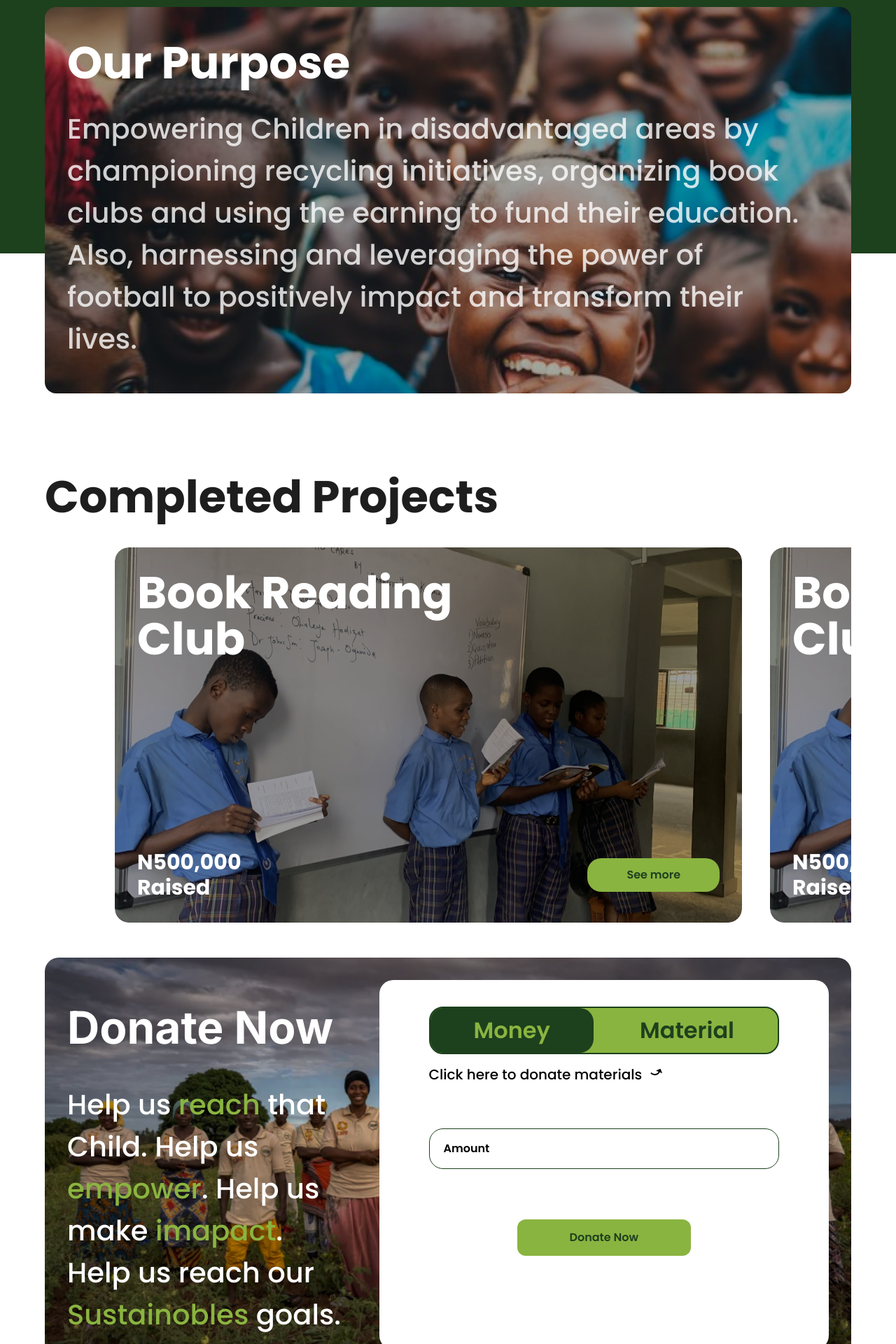
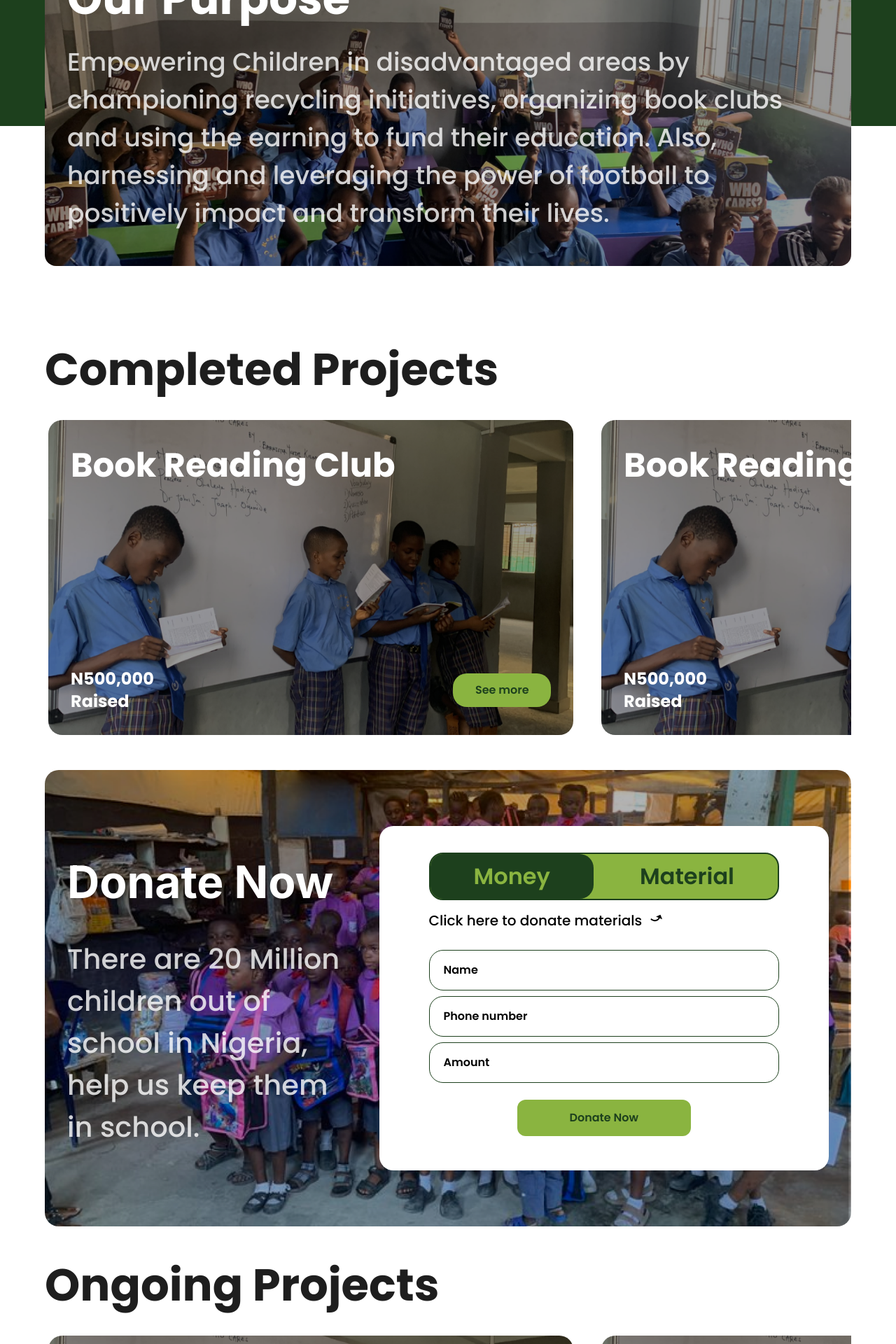
Before and after one commit to onfranciis/sustainobles, a Next.js app: page / in a window 1280 px wide. Shown: the part 880-2800 px from the top of the page at 70% size. Built offline with nearby package versions, Linux system fonts and the light colour scheme.

Commit message:
fix: update landing page to requested changes

```diff
--- a/src/app/globals.css
+++ b/src/app/globals.css
@@ -19,6 +19,7 @@ body {
   font-size: 16px;
   font-weight: 500;
   margin: 0 auto;
+  scroll-behavior: smooth;
 }
 
 @layer components {
--- a/src/components/landingPage/Five.tsx
+++ b/src/components/landingPage/Five.tsx
@@ -9,7 +9,7 @@ const Five = () => {
       >
         Ongoing Projects
       </p>
-      <div className="flex overflow-x-auto gap-10 pb-2 px-[100px] -md:px-[50px]">
+      <div className="flex overflow-x-auto gap-10 pb-2 px-[5px] -md:px-[50px]">
         <ProjectCard />
         <ProjectCard />
         <ProjectCard />
--- a/src/components/landingPage/Four.tsx
+++ b/src/components/landingPage/Four.tsx
@@ -4,17 +4,17 @@ import DonateCard from "./donateCard/DonateCard";
 const Four = () => {
   return (
     <div className="px-16 -md:px-12 -sm:px-8 -xs:px-5 py-5 bg-white pb-9">
-      <div className="flex -xl:flex-col items-center justify-center gap-11 p-8  bg-[url('/landing-four.png')] bg-no-repeat bg-center bg-cover rounded-[20px] ">
+      <div className="flex -xl:flex-col items-center justify-center gap-11 p-8 py-20  bg-[url('/landing-five.png')] bg-no-repeat bg-center bg-cover bg-fixed rounded-[20px] ">
         <div className=" max-w-[497px]">
-          <p className="mb-8 text-[64px] -lg:text-[52px] -md:text-[40px] font-bold">Donate Now</p>
+          <p className="mb-8 text-[64px] -lg:text-[52px] -md:text-[40px] font-bold">
+            Donate Now
+          </p>
 
-          <p className={`${poppins.className} text-[40px] -lg:text-4xl -md:text-2xl leading-normal`}>
-            Help us <span className="text-secondary">reach </span>
-            that Child. Help us <span className="text-secondary">empower</span>.
-            Help us make
-            <span className="text-secondary"> imapact</span>. Help us reach our{" "}
-            <span className="text-secondary">Sustainobles </span>
-            goals.
+          <p
+            className={`${poppins.className} text-[40px] -lg:text-4xl -md:text-2xl leading-normal opacity-80`}
+          >
+            There are 20 Million children out of school in Nigeria, help us keep
+            them in school.
           </p>
         </div>
 
--- a/src/components/landingPage/One.tsx
+++ b/src/components/landingPage/One.tsx
@@ -1,15 +1,11 @@
 const One = () => {
   return (
-    <div className=" pt-20 px-[100px] -md:px-[50px] -sm:px-7 -xs:px-4 pb-28 bg-[url('/landing-one.png')] bg-no-repeat bg-center bg-cover">
+    <div className=" pt-20 px-[100px] -md:px-[50px] -sm:px-7 -xs:px-4 pb-28 bg-[url('/landing-one.png')] bg-no-repeat bg-center bg-fixed bg-cover">
       <p className="text-8xl -lg:text-[80px] -md:text-6xl -xs:text-5xl font-bold max-w-[830px]">
         Reaching the
         <span className="text-secondary"> Sustainobles </span>
         Goal One Project at a Time.
       </p>
-
-      <button className="btn border-4 border-secondary text-2xl font-semibold text-secondary mt-[28px] px-40 -md:px-28 -xs:px-24 rounded-[20px]">
-        Come Join Us
-      </button>
     </div>
   );
 };
--- a/src/components/landingPage/ProjectCard.tsx
+++ b/src/components/landingPage/ProjectCard.tsx
@@ -3,16 +3,18 @@ import { poppins } from "./Two";
 const ProjectCard = () => {
   return (
     <div
-      className={`${poppins.className} min-w-[896px] -md:min-w-[600px] h-[536px] -md:h-[360px] flex flex-col justify-between bg-[url('/landing-three.png')] bg-no-repeat bg-center bg-cover p-8 rounded-[20px]`}
+      className={`${poppins.className} min-w-[750px] -md:min-w-[600px] h-[450px] -md:h-[360px] flex flex-col justify-between bg-[url('/landing-three.png')] bg-no-repeat bg-center bg-cover bg-fixed p-8 rounded-[20px]`}
     >
-      <p className="text-[64px] -md:text-5xl font-bold max-w-[491px] leading-[66px]">
+      <p className="text-[48px] -md:text-5xl font-bold max-w-[491px] leading-[66px]">
         Book Reading Club
       </p>
 
       <div className="flex justify-between items-center">
-        <p className="text-3xl -md:text-2xl font-bold max-w-[163px]">N500,000 Raised</p>
+        <p className="text-2xl -md:text-2xl font-bold max-w-[163px]">
+          N500,000 Raised
+        </p>
 
-        <button className="btn bg-secondary text-primary text-base font-semibold px-14 -md:px-7 rounded-[20px]">
+        <button className="btn bg-secondary text-primary text-base font-semibold px-[31.5px] -md:px-7 rounded-[20px]">
           See more
         </button>
       </div>
--- a/src/components/landingPage/Six.tsx
+++ b/src/components/landingPage/Six.tsx
@@ -1,14 +1,17 @@
 const Six = () => {
   return (
-    <div className="pb-24 px-16 -md:px-12 -sm:px-8 -xs:px-5 bg-white flex justify-center ">
-      <div className="bg-[url('/landing-two.png')] bg-no-repeat bg-center bg-cover p-8 -md:p-4 pr-[73px] pb-12 rounded-2xl">
-        <p className="mb-[18px] text-[64px] -lg:text-[52px] -md:text-[40px] font-bold">Events</p>
+    <div className="pb-24 px-16 -md:px-12 -sm:px-8 -xs:px-5 bg-white flex justify-center w-full ">
+      <div className="bg-[url('/landing-two.png')] bg-no-repeat bg-center bg-cover p-8 bg-fixed -md:p-4 pr-[73px] pb-12 rounded-2xl w-full">
+        <p className="mb-[18px] text-[64px] -lg:text-[52px] -md:text-[40px] font-bold">
+          Events
+        </p>
 
-        <p className="text-[40px] -lg:text-4xl -md:text-2xl leading-normal">
-          Empowering Children in disadvantaged areas by championing recycling
-          initiatives, organizing book clubs and using the earning to fund their
-          education. Also, harnessing and leveraging the power of football to
-          positively impact and transform their lives.
+        <p className="text-[40px] -lg:text-4xl -md:text-2xl leading-normal opacity-80">
+          Medical outreach
+        </p>
+
+        <p className="text-[40px] -lg:text-4xl -md:text-2xl leading-normal opacity-80">
+          Football
         </p>
       </div>
     </div>
--- a/src/components/landingPage/Three.tsx
+++ b/src/components/landingPage/Three.tsx
@@ -9,7 +9,7 @@ const Three = () => {
       >
         Completed Projects
       </p>
-      <div className="flex overflow-x-auto gap-10 pb-2 px-[100px] -md:px-[50px]">
+      <div className="flex overflow-x-auto gap-10 pb-2 px-[5px] -md:px-[50px]">
         <ProjectCard />
         <ProjectCard />
         <ProjectCard />
--- a/src/components/landingPage/Two.tsx
+++ b/src/components/landingPage/Two.tsx
@@ -11,10 +11,12 @@ const Two = () => {
   return (
     <div className={poppins.className}>
       <div className="relative px-16 -md:px-12 -sm:px-8 -xs:px-5">
-        <div className="bg-[url('/landing-two.png')] bg-no-repeat bg-center bg-cover mt-[150px] mb-[-200px] p-8 pr-[73px] pb-12 rounded-2xl left-0 right-0 ml-auto mr-auto">
-          <p className="mb-4 text-[64px] -lg:text-[52px] -md:text-[40px] font-bold">Our Purpose</p>
+        <div className="bg-[url('/landing-two-a.png')] bg-no-repeat bg-center bg-cover bg-fixed mt-[150px] mb-[-200px] p-8 pr-[73px] pb-12 rounded-2xl left-0 right-0 ml-auto mr-auto">
+          <p className="mb-4 text-[64px] -lg:text-[52px] -md:text-[40px] font-bold">
+            Our Purpose
+          </p>
 
-          <p className="text-[40px] -lg:text-4xl -md:text-2xl leading-normal opacity-80">
+          <p className="text-4xl -md:text-2xl leading-normal opacity-80">
             Empowering Children in disadvantaged areas by championing recycling
             initiatives, organizing book clubs and using the earning to fund
             their education. Also, harnessing and leveraging the power of
--- a/src/components/landingPage/donateCard/DonateCard.tsx
+++ b/src/components/landingPage/donateCard/DonateCard.tsx
@@ -16,7 +16,7 @@ const DonateCard = () => {
 
   return (
     <div
-      className={`${poppins.className} bg-white text-black flex flex-col py-[38px] px-[71px] -md:px-9 w-fit rounded-[20px] min-h-[528px]`}
+      className={`${poppins.className} bg-white text-black flex flex-col py-[38px] px-[71px] -md:px-9 w-fit rounded-[20px] min-h-[492px]`}
     >
       <DonateCardTop selection={selection} setSelection={setSelection} />
       <form onSubmit={handleForm} className="flex flex-col items-center">
--- a/src/components/landingPage/donateCard/DonateCardBottom.tsx
+++ b/src/components/landingPage/donateCard/DonateCardBottom.tsx
@@ -11,18 +11,8 @@ const DonateCardBottom = ({
   setPhoneNumber,
   setItem,
 }: IDonateCardBottomProp) => {
-  return selection === "Money" ? (
-    <div className="w-full mt-12">
-      <input
-        type="text"
-        className="w-full border-[1px] border-primary rounded-[20px] py-4 px-5 font-semibold text-base placeholder:font-semibold placeholder:text-base placeholder:text-black mb-[48px]"
-        placeholder="Amount"
-        value={amount}
-        onChange={(e) => setAmount(e.target.value)}
-      />
-    </div>
-  ) : (
-    <div className="w-full mt-12 gap-2 flex flex-col justify-center">
+  return (
+    <div className="w-full mt-[13.31px] gap-2 flex flex-col justify-center">
       <input
         type="text"
         className="w-full border-[1px] border-primary rounded-[20px] py-4 px-5 font-semibold text-base placeholder:font-semibold placeholder:text-base placeholder:text-black"
@@ -38,7 +28,15 @@ const DonateCardBottom = ({
         value={phoneNumber}
         onChange={(e) => setPhoneNumber(e.target.value)}
       />
-
+      {selection === "Money" ? (
+        <input
+          type="text"
+          className="w-full border-[1px] border-primary rounded-[20px] py-4 px-5 font-semibold text-base placeholder:font-semibold placeholder:text-base placeholder:text-black"
+          placeholder="Amount"
+          value={amount}
+          onChange={(e) => setAmount(e.target.value)}
+        />
+      ) : (
         <input
           type="text"
           className="w-full border-[1px] border-primary rounded-[20px] py-4 px-5 font-semibold text-base placeholder:font-semibold placeholder:text-base placeholder:text-black"
@@ -46,6 +44,7 @@ const DonateCardBottom = ({
           value={item}
           onChange={(e) => setItem(e.target.value)}
         />
+      )}
     </div>
   );
 };
```
Also changed, not shown: public/landing-five.png (added), public/landing-two-a.png (added). Lines whose indentation alone changed are shown as unchanged.
